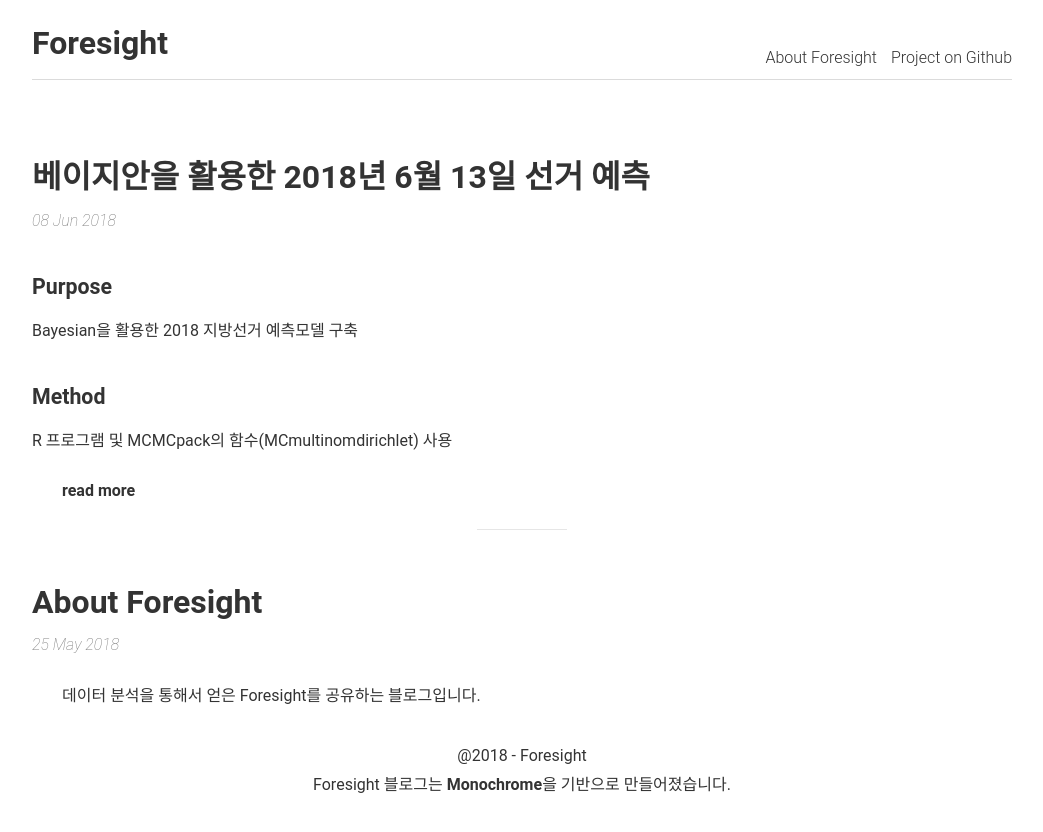
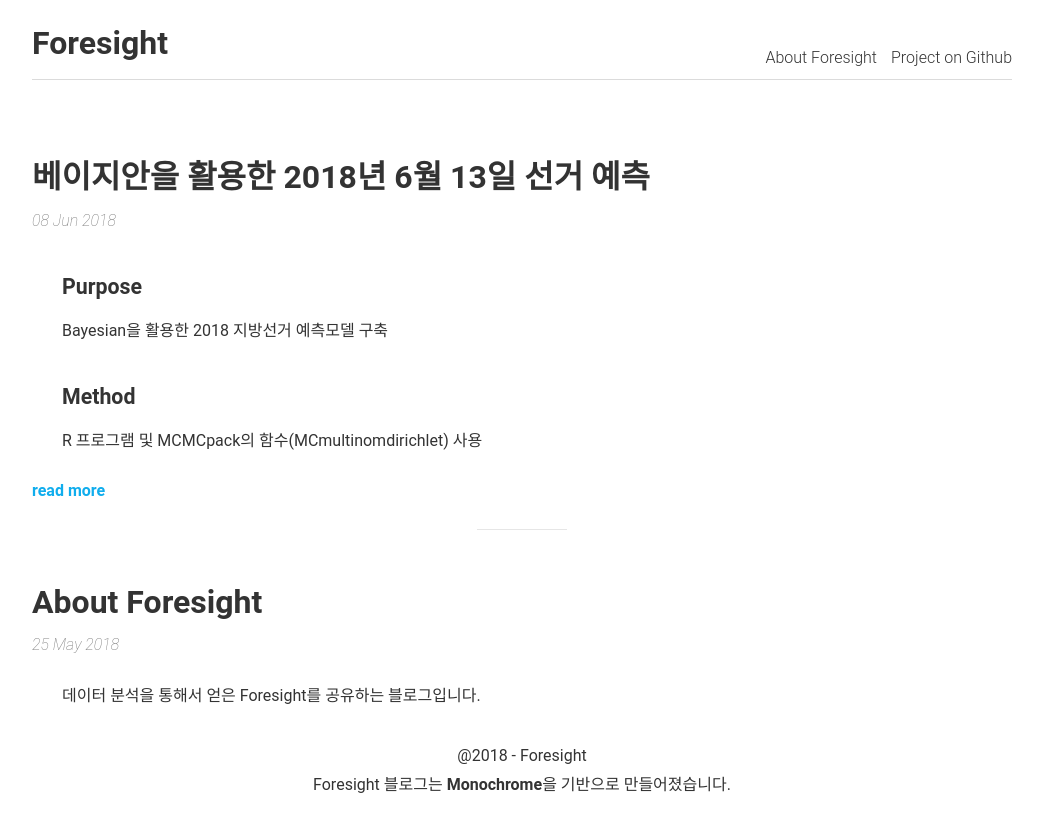
Before and after one commit to foresighters/foresighters.github.io, a Jekyll site: the page built from index.html, in a window 1280 px wide. Shown: the top 832 px of the page, without its empty margins (118-1161 px from the left). Built offline with Jekyll 4.4.1, drawn with Linux system fonts in a browser that asks for light colours; the list of posts is cut into pages by our own code.

Commit message:
css 수정

```diff
--- a/_sass/base.scss
+++ b/_sass/base.scss
@@ -52,12 +52,8 @@ a {
 	font-weight: 700;
 	&:hover,
 	&:focus {
-		color: #10ADED; // darken($text-color, 5%);
+		color: darken($text-color, 5%);
 	}
-}
-
-p {
-  text-indent: 30px;
 }
 
 /* Common classes */
--- a/_sass/custom.scss
+++ b/_sass/custom.scss
@@ -1,3 +1,10 @@
 /*- Custom style -*/
 
 // -- Put custom style under this point -- //
+.preview-content a {
+  color: #10ADED;
+}
+
+.preview-content{
+  text-indent: 30px;
+}
--- a/index.html
+++ b/index.html
@@ -9,13 +9,12 @@ layout: default
 	  <li class="post">
 	  	<h2><a href="{% if site.baseurl == "/" %}{{ post.url }}{% else %}{{ post.url | prepend: site.baseurl }}{% endif %}">{%if post.header %}{{ post.header }}{% else %}{{ post.title }}{% endif %}</a></h2>
       <time datetime="{{ post.date | date_to_xmlschema }}" class="by-line"> <i>{{ post.date | date_to_string }}</i> </time>
-	  	<p>	{{ post.content | split:'<!--break-->' | first }}
-				<p>
-					{% if post.content contains '<!--break-->' %}
- 						<a href="{{ post.url }}">read more</a>
-					{% endif %}
-				</p>
-			</p>
+	  	<div class="preview-content">
+				{{ post.content | split:'<!--break-->' | first }}
+				{% if post.content contains '<!--break-->' %}
+					<a href="{{ post.url }}">read more</a>
+				{% endif %}
+			</div>
 	  </li>
     {% endfor %}
 </ul>
```
